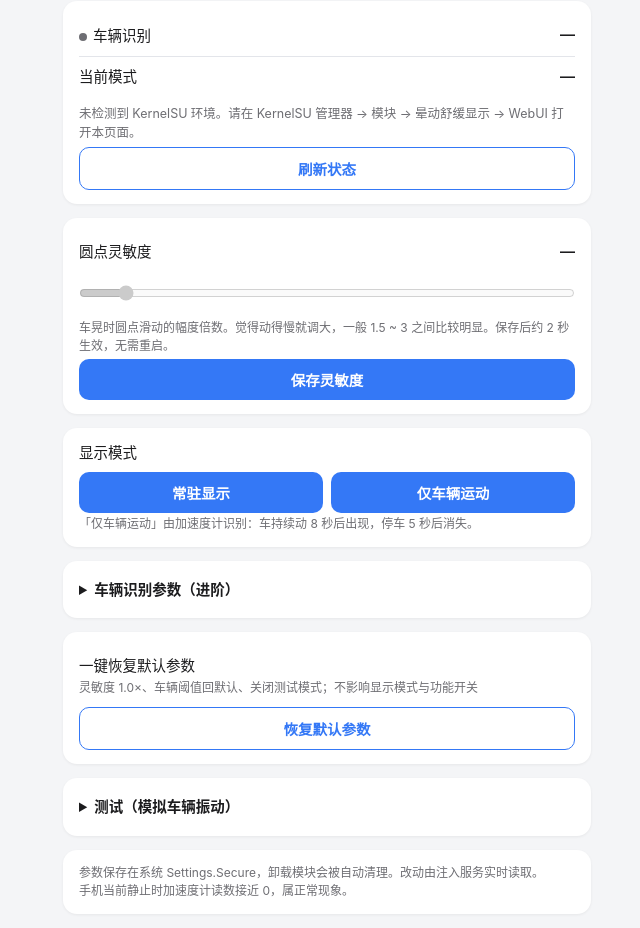
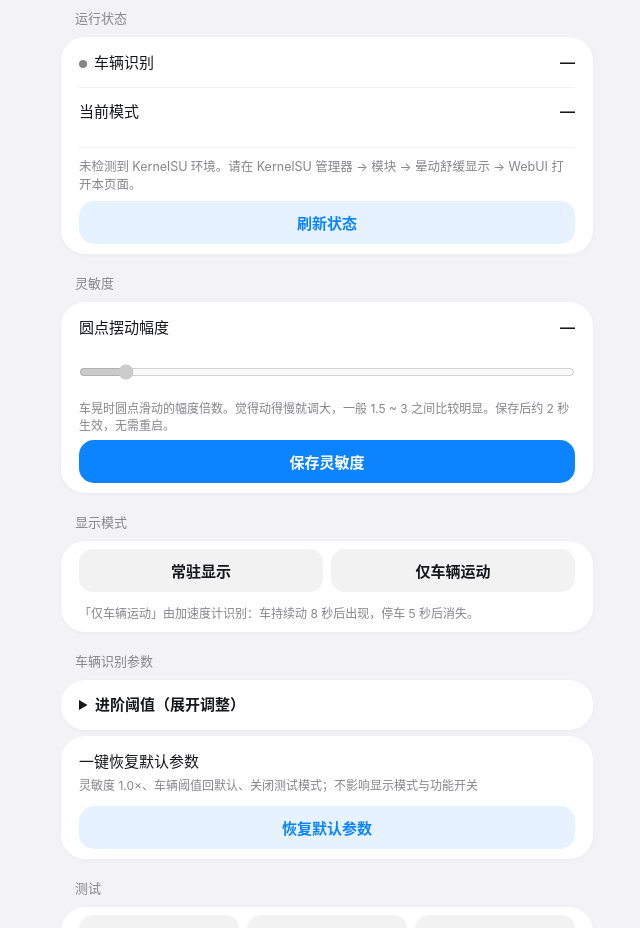
Before and after one commit to MieAiiii/oplus-antidizzy-module, a plain HTML site: page module/webroot/index.html in a window 1280 px wide. Shown: the part 82-1010 px from the top of the page, without its empty margins (313-953 px from the left). Drawn offline with Linux system fonts and the light colour scheme.

Commit message:
release: v6.1 — WebUI 重设计为 miuix（HyperOS）风格
- 大圆角(24px)卡片 + 分组小标题排版
- MIUI 蓝主色(0d84ff)，浅色/深色两套主题
- MiSans 字体优先，页面大标题、分段控制器样式
- 功能与逻辑不变

```diff
--- a/module/webroot/index.html
+++ b/module/webroot/index.html
@@ -7,63 +7,91 @@
 <style>
   :root {
     color-scheme: light dark;
-    --bg: #f4f5f7; --card: #ffffff; --text: #1c1c1e; --sub: #6e6e73;
-    --accent: #3478f6; --line: #e3e5ea; --ok: #34c759; --warn: #ff9500;
+    --bg: #f3f3f5;
+    --card: #ffffff;
+    --text: #16171a;
+    --sub: #86868b;
+    --accent: #0d84ff;
+    --accent-soft: rgba(13,132,255,.10);
+    --line: rgba(0,0,0,.055);
+    --seg-bg: rgba(0,0,0,.05);
   }
   @media (prefers-color-scheme: dark) {
     :root {
-      --bg: #101014; --card: #1c1c22; --text: #e8e8ec; --sub: #9a9aa2;
-      --accent: #4d8dff; --line: #2a2a32; --ok: #30d158; --warn: #ffd60a;
+      --bg: #0b0b0d;
+      --card: #1c1c1f;
+      --text: #f2f2f5;
+      --sub: #93939a;
+      --accent: #0a84ff;
+      --accent-soft: rgba(10,132,255,.16);
+      --line: rgba(255,255,255,.06);
+      --seg-bg: rgba(255,255,255,.06);
     }
   }
   * { box-sizing: border-box; -webkit-tap-highlight-color: transparent; }
   body {
-    margin: 0 auto; max-width: 560px; padding: 16px 16px 40px;
+    margin: 0 auto; max-width: 560px; padding: 0 14px 44px;
     background: var(--bg); color: var(--text);
-    font: 15px/1.5 -apple-system, "HarmonyOS Sans SC", "MiSans", "Noto Sans CJK SC", sans-serif;
+    font: 15px/1.5 MiSans, "MiSans VF", -apple-system, "HarmonyOS Sans SC",
+          "Noto Sans CJK SC", "Segoe UI", sans-serif;
   }
-  h1 { font-size: 19px; margin: 4px 2px 2px; }
-  .sub { color: var(--sub); font-size: 12.5px; margin: 0 2px 14px; }
+  .page-title {
+    font-size: 30px; font-weight: 700; letter-spacing: .3px;
+    margin: 26px 6px 20px;
+  }
+  .group-title {
+    font-size: 13px; color: var(--sub); font-weight: 500;
+    margin: 20px 14px 8px;
+  }
   .card {
-    background: var(--card); border-radius: 14px; padding: 14px 16px;
-    margin-bottom: 14px; box-shadow: 0 1px 3px rgba(0,0,0,.06);
+    background: var(--card); border-radius: 24px;
+    padding: 2px 18px; margin-bottom: 6px;
+    box-shadow: 0 1px 4px rgba(0,0,0,.04);
   }
-  .row { display: flex; align-items: center; justify-content: space-between; padding: 9px 0; }
+  .row { display: flex; align-items: center; justify-content: space-between; padding: 13px 0; }
   .row + .row { border-top: 1px solid var(--line); }
-  .label { font-size: 14.5px; }
-  .hint { color: var(--sub); font-size: 12px; margin-top: 2px; }
+  .label { font-size: 15px; font-weight: 500; }
+  .hint { color: var(--sub); font-size: 12px; font-weight: 400; margin-top: 3px; line-height: 1.45; }
   .value { font-variant-numeric: tabular-nums; font-weight: 600; font-size: 15px; }
-  .dot { display: inline-block; width: 8px; height: 8px; border-radius: 50%; margin-right: 6px; background: var(--sub); }
-  .dot.on { background: var(--ok); }
-  .dot.off { background: var(--warn); }
-  input[type=range] { width: 100%; height: 34px; accent-color: var(--accent); margin: 4px 0 0; }
-  select, input[type=number], input[type=text] {
-    background: var(--bg); color: var(--text); border: 1px solid var(--line);
-    border-radius: 9px; padding: 7px 10px; font-size: 14px; max-width: 150px;
+  .dot { display: inline-block; width: 8px; height: 8px; border-radius: 50%; margin-right: 7px; background: var(--sub); }
+  .dot.on { background: var(--accent); box-shadow: 0 0 8px var(--accent); }
+  .dot.off { background: var(--sub); }
+  input[type=range] { width: 100%; height: 36px; accent-color: var(--accent); margin: 2px 0 4px; }
+  input[type=number], input[type=text] {
+    background: var(--seg-bg); color: var(--text); border: none;
+    border-radius: 12px; padding: 9px 12px; font-size: 14px; max-width: 140px;
+    text-align: right; font-variant-numeric: tabular-nums;
   }
+  input[type=number]:focus, input[type=text]:focus { outline: 2px solid var(--accent); outline-offset: -1px; }
   button {
-    background: var(--accent); color: #fff; border: 0; border-radius: 10px;
-    padding: 10px 16px; font-size: 14.5px; font-weight: 600; width: 100%; margin-top: 4px;
+    background: var(--accent); color: #fff; border: 0; border-radius: 15px;
+    padding: 11px 16px; font-size: 15px; font-weight: 600; width: 100%; margin: 6px 0 8px;
+    font-family: inherit; transition: filter .15s;
   }
-  button.ghost { background: transparent; color: var(--accent); border: 1px solid var(--accent); }
-  button.sm { width: auto; padding: 6px 14px; font-size: 13px; }
+  button:active { filter: brightness(.85); }
+  button.ghost { background: var(--accent-soft); color: var(--accent); }
+  button.sm { width: auto; padding: 8px 16px; font-size: 13.5px; margin: 2px 4px 2px 0; }
+  .seg { display: flex; gap: 8px; padding: 6px 0 10px; }
+  .seg button { flex: 1; margin: 0; background: var(--seg-bg); color: var(--text); border-radius: 14px; }
+  .seg button.sel { background: var(--accent); color: #fff; }
+  #status {
+    font-variant-numeric: tabular-nums; font-size: 12.5px; color: var(--sub);
+    white-space: pre-wrap; margin-top: 10px; padding-top: 10px; border-top: 1px solid var(--line);
+  }
+  .footer-hint { color: var(--sub); font-size: 12px; margin: 18px 16px 0; line-height: 1.6; }
   .toast {
-    position: fixed; left: 50%; bottom: 28px; transform: translateX(-50%);
-    background: rgba(28,28,30,.92); color: #fff; padding: 9px 18px; border-radius: 20px;
+    position: fixed; left: 50%; bottom: 30px; transform: translateX(-50%);
+    background: rgba(28,28,30,.94); color: #fff; padding: 10px 22px; border-radius: 22px;
     font-size: 13px; opacity: 0; transition: opacity .25s; pointer-events: none; z-index: 9;
+    box-shadow: 0 4px 16px rgba(0,0,0,.2);
   }
   .toast.show { opacity: 1; }
-  details summary { cursor: pointer; font-weight: 600; font-size: 14.5px; padding: 4px 0; }
-  #status { font-variant-numeric: tabular-nums; font-size: 12.5px; color: var(--sub); white-space: pre-wrap; margin-top: 8px; }
-  .seg { display: flex; gap: 8px; }
-  .seg button { flex: 1; margin: 0; }
-  .seg button.sel { outline: 2px solid var(--accent); }
 </style>
 </head>
 <body>
-  <h1>晕动舒缓显示</h1>
-  <p class="sub">欧加通用模块 · 控制面板</p>
+  <div class="page-title">晕动舒缓显示</div>
 
+  <div class="group-title">运行状态</div>
   <div class="card">
     <div class="row">
       <div class="label"><span class="dot" id="dot-veh"></span>车辆识别</div>
@@ -77,24 +105,26 @@
     <button class="ghost" onclick="refreshState()">刷新状态</button>
   </div>
 
+  <div class="group-title">灵敏度</div>
   <div class="card">
-    <div class="row"><div class="label">圆点灵敏度</div><div class="value" id="gain-v">—</div></div>
+    <div class="row"><div class="label">圆点摆动幅度</div><div class="value" id="gain-v">—</div></div>
     <input type="range" id="gain" min="0.2" max="10" step="0.1" value="1">
     <div class="hint">车晃时圆点滑动的幅度倍数。觉得动得慢就调大，一般 1.5 ~ 3 之间比较明显。保存后约 2 秒生效，无需重启。</div>
     <button onclick="saveGain()">保存灵敏度</button>
   </div>
 
+  <div class="group-title">显示模式</div>
   <div class="card">
-    <div class="label" style="padding-bottom:8px">显示模式</div>
     <div class="seg">
       <button id="m2" onclick="setMode(2)">常驻显示</button>
       <button id="m1" onclick="setMode(1)">仅车辆运动</button>
     </div>
-    <div class="hint">「仅车辆运动」由加速度计识别：车持续动 8 秒后出现，停车 5 秒后消失。</div>
+    <div class="hint" style="padding: 0 0 8px">「仅车辆运动」由加速度计识别：车持续动 8 秒后出现，停车 5 秒后消失。</div>
   </div>
 
+  <div class="group-title">车辆识别参数</div>
   <details class="card">
-    <summary>车辆识别参数（进阶）</summary>
+    <summary style="cursor:pointer; font-weight:600; font-size:15px; padding:12px 0;">进阶阈值（展开调整）</summary>
     <div class="row"><div class="label">振动能量下限<div class="hint">motion_cues_veh_rms</div></div><input type="number" id="veh_rms" step="0.01"></div>
     <div class="row"><div class="label">低频占比下限<div class="hint">motion_cues_veh_low，调大更抗手抖</div></div><input type="number" id="veh_low" step="0.05"></div>
     <div class="row"><div class="label">陀螺上限<div class="hint">motion_cues_veh_rot，调小更严格</div></div><input type="number" id="veh_rot" step="0.01"></div>
@@ -102,7 +132,6 @@
     <div class="row"><div class="label">进入判定秒数<div class="hint">motion_cues_veh_hold</div></div><input type="number" id="veh_hold" step="1"></div>
     <button onclick="saveVeh()">保存车辆参数</button>
   </details>
-
   <div class="card">
     <div class="row" style="padding-bottom:6px">
       <div class="label">一键恢复默认参数<div class="hint">灵敏度 1.0×、车辆阈值回默认、关闭测试模式；不影响显示模式与功能开关</div></div>
@@ -110,23 +139,21 @@
     <button class="ghost" onclick="resetDefaults()">恢复默认参数</button>
   </div>
 
-  <details class="card">
-    <summary>测试（模拟车辆振动）</summary>
+  <div class="group-title">测试</div>
+  <div class="card">
     <div class="seg">
       <button onclick="setTest(0)">关闭</button>
       <button onclick="setTest(2)">模拟车辆</button>
       <button onclick="setTest(1)">正弦摆动</button>
     </div>
-    <div class="hint">不开车也能看效果：选「模拟车辆」后几秒内圆点应出现（仅车辆模式下）。测完记得关闭。</div>
+    <div class="hint" style="padding-bottom:6px">不开车也能看效果：选「模拟车辆」后几秒内圆点应出现（仅车辆模式下）。测完记得关闭。</div>
     <button class="ghost sm" onclick="setTest(3)">模拟走路（应拒绝）</button>
     <button class="ghost sm" onclick="setTest(4)">手持微动（应拒绝）</button>
-  </details>
+  </div>
 
-  <div class="card">
-    <div class="hint" style="margin:0">
-      参数保存在系统 Settings.Secure，卸载模块会被自动清理。改动由注入服务实时读取。
-      <br>手机当前静止时加速度计读数接近 0，属正常现象。
-    </div>
+  <div class="footer-hint">
+    参数保存在系统 Settings.Secure，卸载模块会被自动清理。改动由注入服务实时读取。<br>
+    手机当前静止时加速度计读数接近 0，属正常现象。
   </div>
 
   <div class="toast" id="toast"></div>
@@ -213,26 +240,6 @@ async function setMode(m) {
   refreshState();
 }
 
-// ---------- 恢复默认 ----------
-const DEFAULTS = {
-  motion_cues_gain: 1.0,
-  motion_cues_veh_rms: 0.12,
-  motion_cues_veh_low: 0.55,
-  motion_cues_veh_rot: 0.12,
-  motion_cues_veh_step: 0.45,
-  motion_cues_veh_hold: 8,
-  motion_cues_bridge_test: 0,
-};
-async function resetDefaults() {
-  if (!confirm('将灵敏度与车辆识别阈值全部恢复为默认值？\n（不影响显示模式与功能开关）')) return;
-  try {
-    for (const k in DEFAULTS) await putSetting(k, DEFAULTS[k]);
-    await Promise.all([loadGain(), loadVeh()]);
-    await refreshState();
-    toast('已恢复默认参数');
-  } catch (e) { toast('恢复失败：' + e.message); }
-}
-
 // ---------- 测试 ----------
 async function setTest(v) {
   await putSetting('motion_cues_bridge_test', v);
@@ -261,6 +268,26 @@ async function saveVeh() {
   toast('车辆参数已保存，约 2 秒生效');
 }
 
+// ---------- 恢复默认 ----------
+const DEFAULTS = {
+  motion_cues_gain: 1.0,
+  motion_cues_veh_rms: 0.12,
+  motion_cues_veh_low: 0.55,
+  motion_cues_veh_rot: 0.12,
+  motion_cues_veh_step: 0.45,
+  motion_cues_veh_hold: 8,
+  motion_cues_bridge_test: 0,
+};
+async function resetDefaults() {
+  if (!confirm('将灵敏度与车辆识别阈值全部恢复为默认值？\n（不影响显示模式与功能开关）')) return;
+  try {
+    for (const k in DEFAULTS) await putSetting(k, DEFAULTS[k]);
+    await Promise.all([loadGain(), loadVeh()]);
+    await refreshState();
+    toast('已恢复默认参数');
+  } catch (e) { toast('恢复失败：' + e.message); }
+}
+
 // ---------- 初始化 ----------
 (async () => {
   if (!bridge()) {
```
Also changed, not shown: 1 other file.
